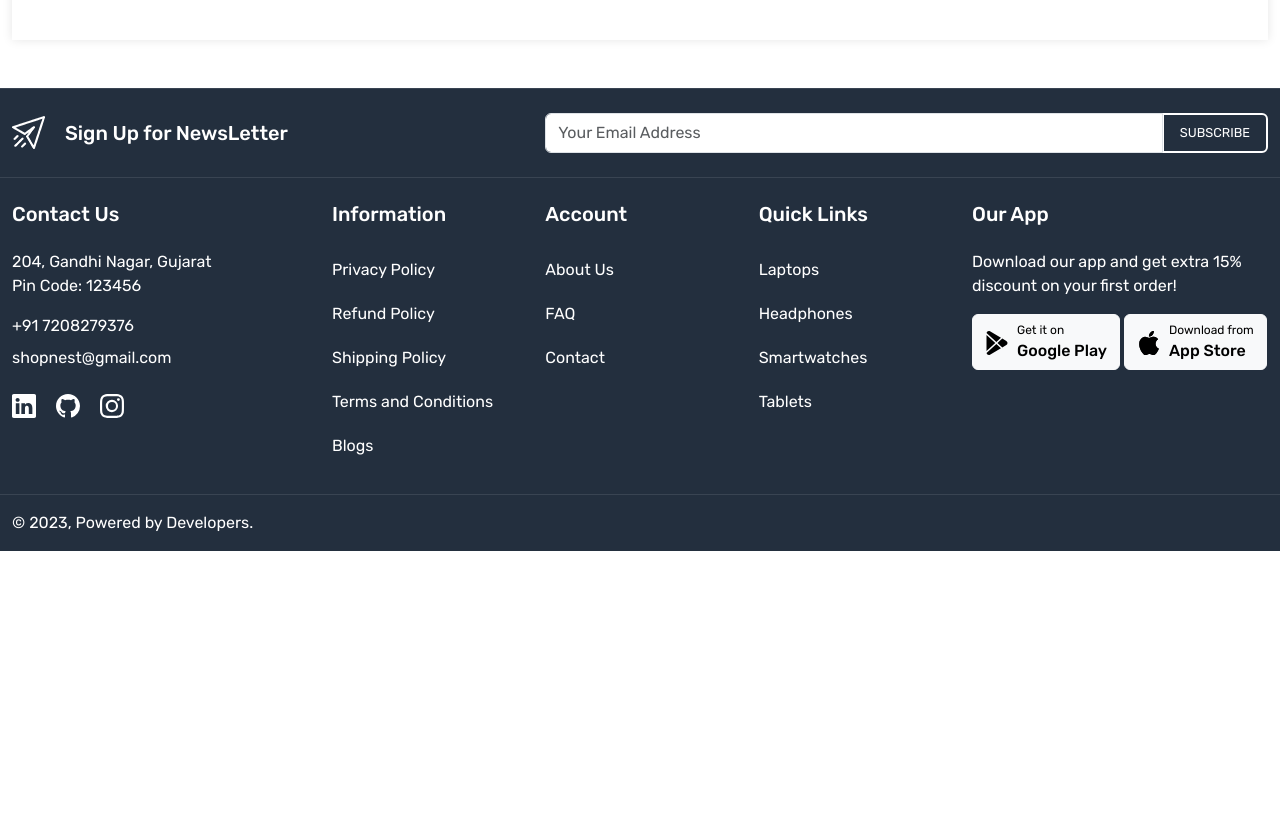
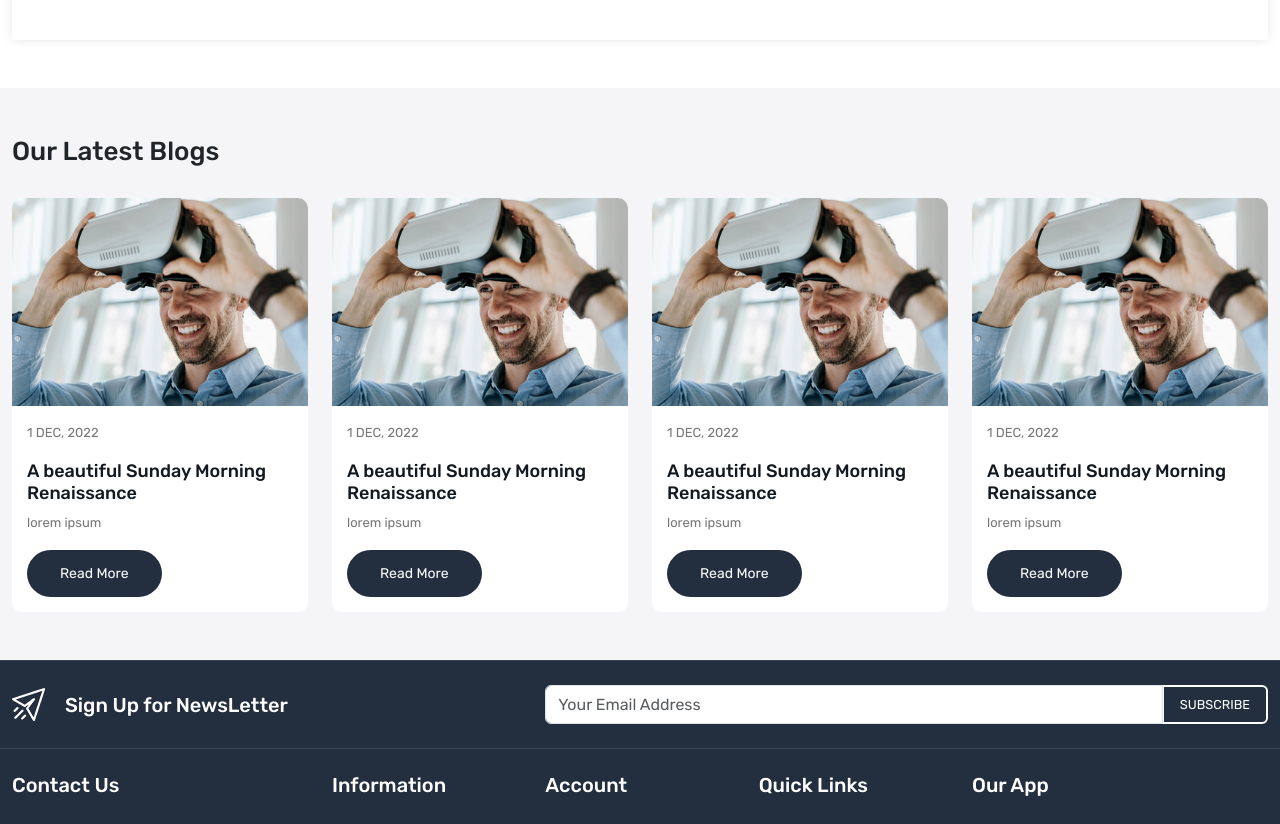
Before and after one commit to FaizanCod/ShopNest, a React (Create React App) app: page / in a window 1280 px wide. Shown: the part 1437-2261 px from the top of the page. Before the commit the page ends 1988 px from the top, so only its background shows below. Built offline with nearby package versions, Linux system fonts and the light colour scheme.

Commit message:
blogs section

```diff
--- a/src/App.css
+++ b/src/App.css
@@ -13,6 +13,7 @@
   --color-bf4800: #bf4800;
   --color-f5f5f7: #f5f5f7;
   --color-ededed: #ededed;
+  --color-777777: #777;
 }
 
 body {
@@ -57,6 +58,13 @@
   background-color: white;
   box-shadow: 0 0 10px #0000001a;
   padding: 15px;
+}
+
+.section-heading {
+  font-size: 26px;
+  line-height: 32px;
+  font-weight: 500;
+  margin-bottom: 30px;
 }
 
 /* Header */
@@ -248,3 +256,39 @@
 {
   border-right: 1px solid var(--color-ededed);
 }
+
+/* Blogs */
+.blog-card {
+  background-color: white;
+  border-radius: 10px;
+}
+
+.blog-card img {
+  border-top-left-radius: 10px;
+  border-top-right-radius: 10px;
+}
+
+.blog-content {
+  padding: 15px;
+}
+
+.blog-content p.blog-date {
+  font-size: 13px;
+  line-height: 24px;
+  text-transform: uppercase;
+  letter-spacing: 0;
+  font-weight: 400;
+  color: var(--color-777777);
+  padding: 0;
+}
+
+.blog-content h5 {
+  font-size: 18px;
+  color: var(--color-131921);
+}
+
+.blog-content p.blog-desc {
+  font-size: 13px;
+  line-height: 22px;
+  color: var(--color-777777);
+}
--- /dev/null
+++ b/src/components/BlogCard.js
@@ -0,0 +1,24 @@
+import React from "react";
+import { Link } from "react-router-dom";
+
+const BlogCard = () => {
+	return (
+		<div className="col-3">
+			<div className="blog-card">
+				<div className="card-image">
+					<img src="images/blog-1.jpg" className="img-fluid" alt="blog" />
+				</div>
+				<div className="blog-content">
+					<p className="blog-date">1 Dec, 2022</p>
+					<h5 className="blog-title">A beautiful Sunday Morning Renaissance</h5>
+					<p className="blog-desc">lorem ipsum</p>
+					<Link to="/" className="button">
+						Read More
+					</Link>
+				</div>
+			</div>
+		</div>
+	);
+};
+
+export default BlogCard;
--- a/src/pages/Home.js
+++ b/src/pages/Home.js
@@ -1,6 +1,7 @@
 import React from "react";
 import { Link } from "react-router-dom";
 import Marquee from "react-fast-marquee";
+import BlogCard from "../components/BlogCard";
 
 const Home = () => {
 	return (
@@ -211,32 +212,47 @@
 							<div className="marquee-inner-wrapper card-wrapper">
 								<Marquee className="d-flex">
 									<div className="mx-4 w-25">
-                                        <img src="images/brand-01.png" alt="brand"/>
+										<img src="images/brand-01.png" alt="brand" />
 									</div>
 									<div className="mx-4 w-25">
-                                        <img src="images/brand-02.png" alt="brand"/>
+										<img src="images/brand-02.png" alt="brand" />
 									</div>
 									<div className="mx-4 w-25">
-                                        <img src="images/brand-03.png" alt="brand"/>
+										<img src="images/brand-03.png" alt="brand" />
 									</div>
 									<div className="mx-4 w-25">
-                                        <img src="images/brand-04.png" alt="brand"/>
+										<img src="images/brand-04.png" alt="brand" />
 									</div>
 									<div className="mx-4 w-25">
-                                        <img src="images/brand-05.png" alt="brand"/>
+										<img src="images/brand-05.png" alt="brand" />
 									</div>
 									<div className="mx-4 w-25">
-                                        <img src="images/brand-06.png" alt="brand"/>
+										<img src="images/brand-06.png" alt="brand" />
 									</div>
 									<div className="mx-4 w-25">
-                                        <img src="images/brand-07.png" alt="brand"/>
+										<img src="images/brand-07.png" alt="brand" />
 									</div>
 									<div className="mx-4 w-25">
-                                        <img src="images/brand-08.png" alt="brand"/>
+										<img src="images/brand-08.png" alt="brand" />
 									</div>
 								</Marquee>
 							</div>
 						</div>
+					</div>
+				</div>
+			</section>
+			<section className="blog-wrapper py-5 home-wrapper-2">
+                <div className="container-xxl">
+                    <div className="row">
+                        <div className="col-12">
+                            <h3 className="section-heading">
+                                Our Latest Blogs
+                            </h3>
+                        </div>
+                        <BlogCard />
+                        <BlogCard />
+                        <BlogCard />
+                        <BlogCard />
                     </div>
                 </div>
             </section>
```
Lines whose indentation alone changed are shown as unchanged.
